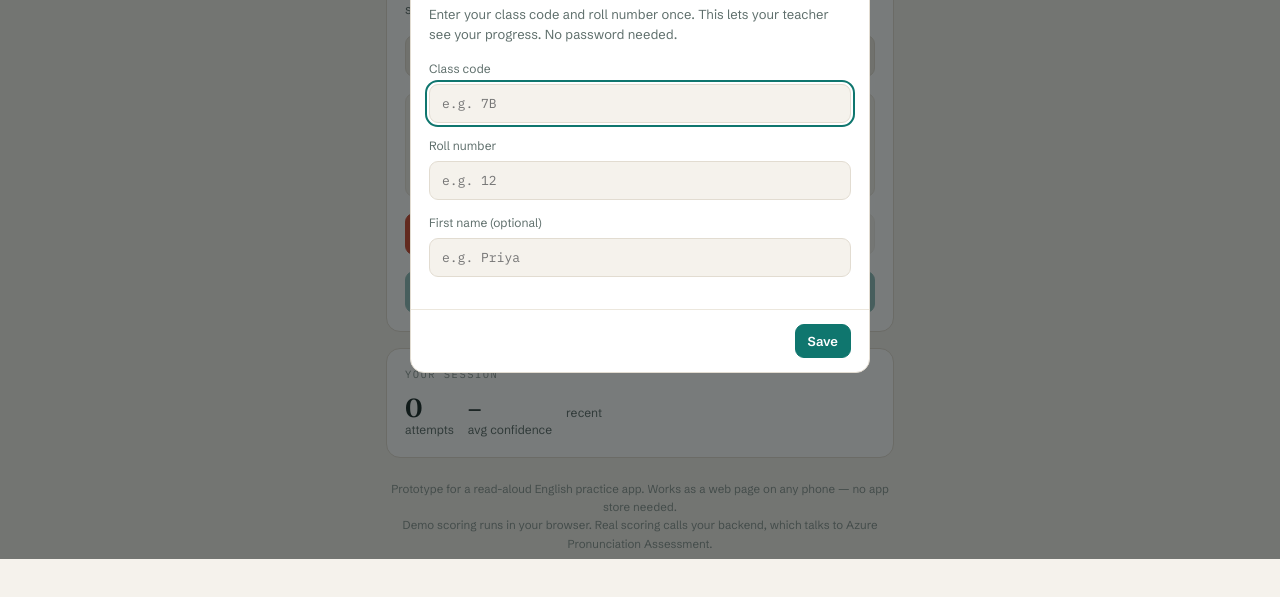
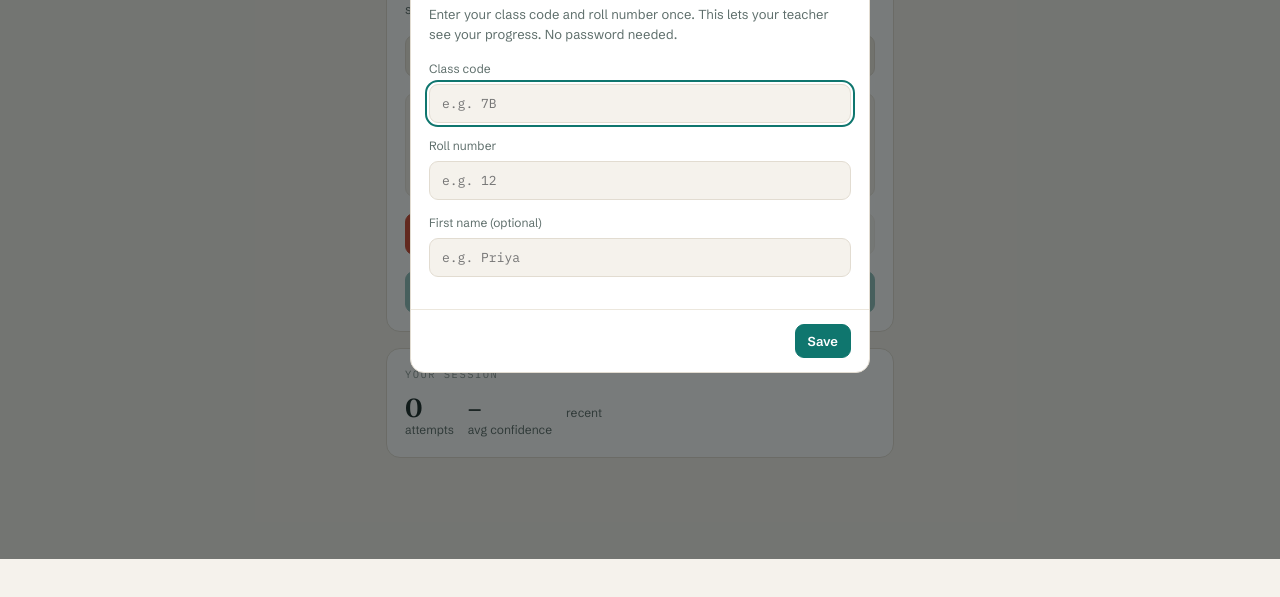
Before and after one commit to lokas-aws-technologies-pvt-ltd/englishbuddypro, a plain HTML site: page index.html in a window 1280 px wide. Shown: the part 241-838 px from the top of the page. After the commit the page ends 800 px from the top, so only its background shows below. Drawn offline with Linux system fonts and the light colour scheme.

Commit message:
Remove the prototype footnote from the student app
Co-Authored-By: Claude Opus 5.5 <noreply@anthropic.com>
Claude-Session: https://claude.ai/code/session_01NMUFNaySyMBvuu8SaKt8gr

```diff
--- a/index.html
+++ b/index.html
@@ -657,10 +657,6 @@
 
   </div>
 
-  <p class="footnote">
-    Prototype for a read-aloud English practice app. Works as a web page on any phone — no app store needed.<br>
-    Demo scoring runs in your browser. Real scoring calls your backend, which talks to Azure Pronunciation Assessment.
-  </p>
 </div>
 
 <!-- settings -->
```
